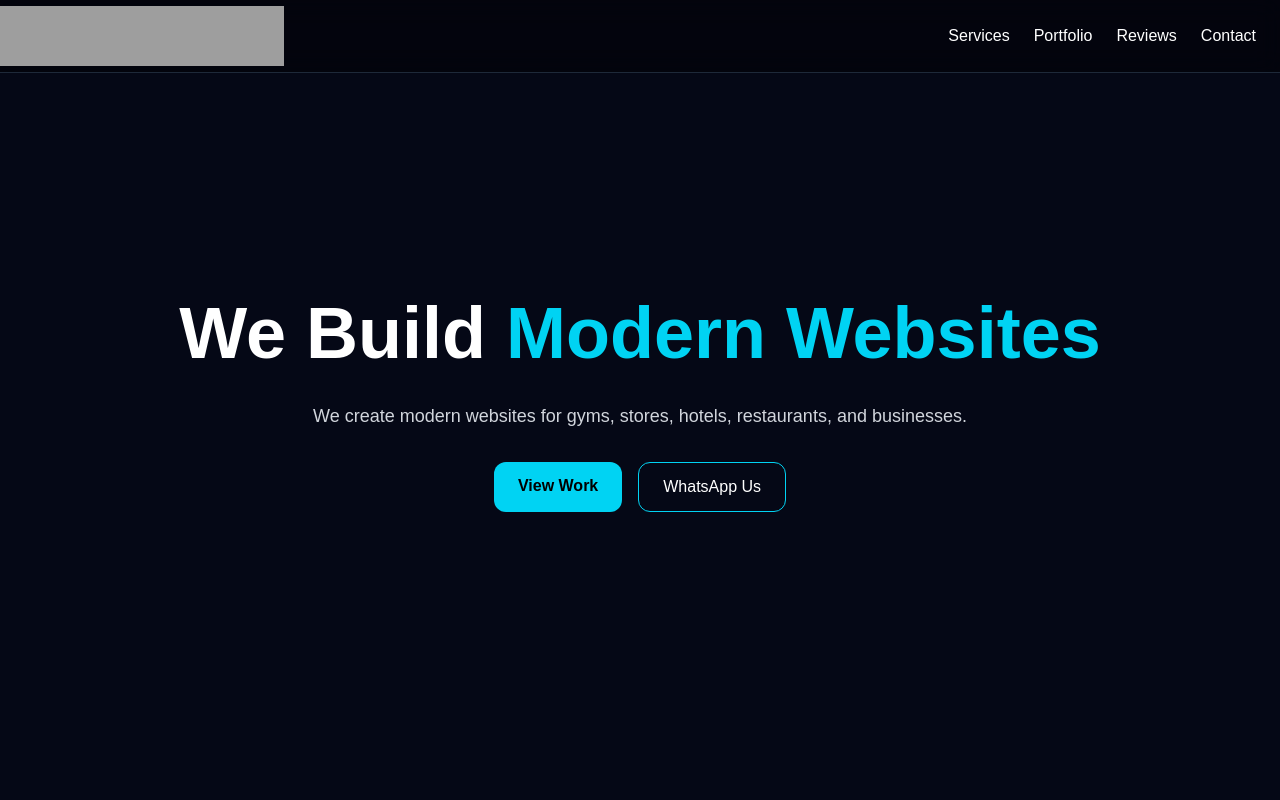
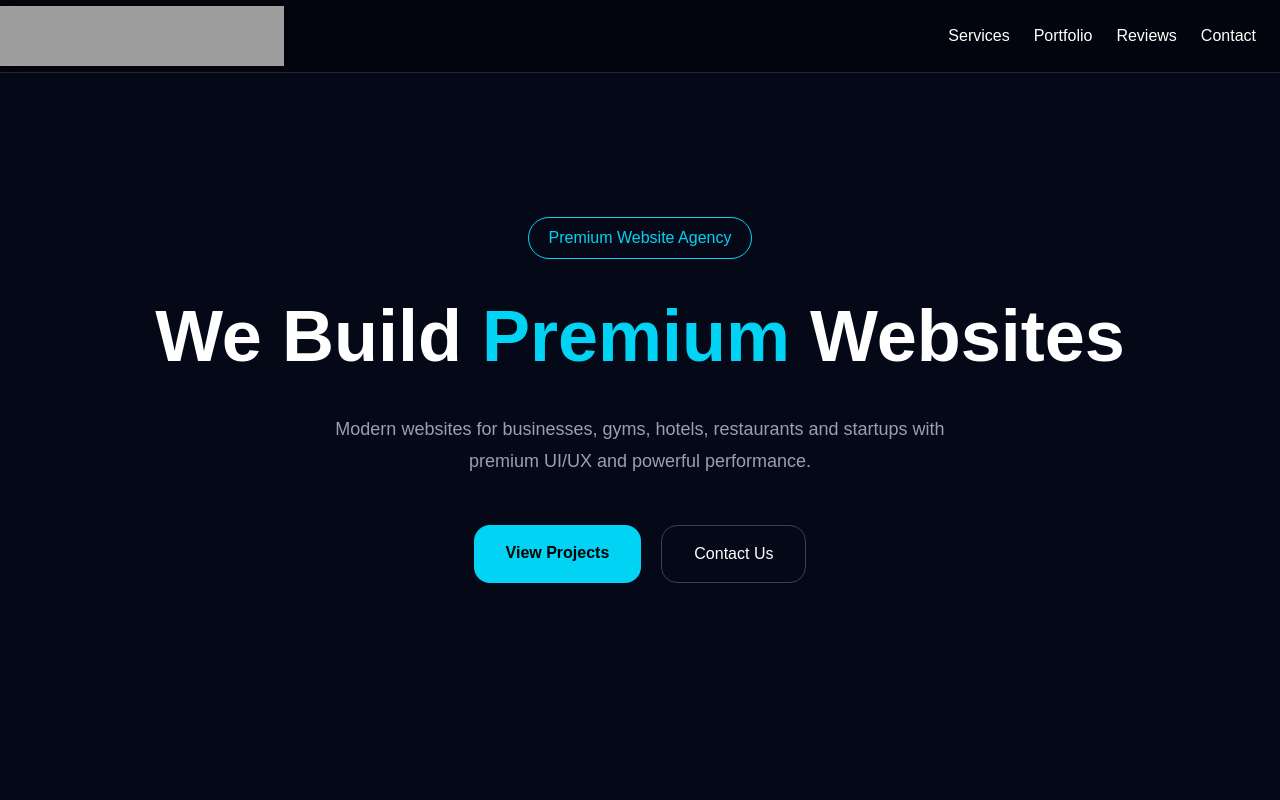
Before and after one commit to PixelForgeIndia/pixelforge-india, a React (Vite) app: page / in a window 1280 px wide. Shown: the top 800 px of the page. Built offline with nearby package versions, Linux system fonts and the light colour scheme; grey boxes are pictures that could not be loaded.

Commit message:
Fixed tailwind vite plugin

```diff
--- a/package.json
+++ b/package.json
@@ -11,6 +11,7 @@
   },
   "dependencies": {
     "@tailwindcss/vite": "^4.3.0",
+    "framer-motion": "^12.40.0",
     "react": "^19.2.6",
     "react-dom": "^19.2.6"
   },
--- a/src/components/Hero.jsx
+++ b/src/components/Hero.jsx
@@ -1,33 +1,70 @@
+import { motion } from "framer-motion"
+
 function Hero() {
   return (
-    <section className="min-h-screen flex items-center justify-center text-center px-6">
+    <section className="min-h-screen flex items-center justify-center px-6 text-center">
+
       <div>
-        <h1 className="text-5xl md:text-7xl font-bold leading-tight">
-          We Build <span className="text-cyan-400">Modern Websites</span>
-        </h1>
 
-        <p className="mt-6 text-gray-300 max-w-2xl mx-auto text-lg">
-          We create modern websites for gyms, stores, hotels,
-          restaurants, and businesses.
-        </p>
+        {/* Small Badge */}
+        <motion.div
+          initial={{ opacity: 0, y: -40 }}
+          animate={{ opacity: 1, y: 0 }}
+          transition={{ duration: 0.7 }}
+          className="inline-block px-5 py-2 rounded-full border border-cyan-400 text-cyan-400 mb-8"
+        >
+          Premium Website Agency
+        </motion.div>
 
-        <div className="mt-8 flex justify-center gap-4 flex-wrap">
+        {/* Main Heading */}
+        <motion.h1
+          initial={{ opacity: 0, y: 80 }}
+          animate={{ opacity: 1, y: 0 }}
+          transition={{ duration: 1 }}
+          className="text-5xl md:text-7xl font-black leading-tight"
+        >
+          We Build
+          <span className="text-cyan-400"> Premium </span>
+          Websites
+        </motion.h1>
+
+        {/* Description */}
+        <motion.p
+          initial={{ opacity: 0 }}
+          animate={{ opacity: 1 }}
+          transition={{ delay: 1, duration: 1 }}
+          className="max-w-2xl mx-auto mt-8 text-gray-400 text-lg leading-8"
+        >
+          Modern websites for businesses, gyms, hotels, restaurants and startups
+          with premium UI/UX and powerful performance.
+        </motion.p>
+
+        {/* Buttons */}
+        <motion.div
+          initial={{ opacity: 0, y: 40 }}
+          animate={{ opacity: 1, y: 0 }}
+          transition={{ delay: 1.5, duration: 0.8 }}
+          className="flex gap-5 justify-center mt-12 flex-wrap"
+        >
+
           <a
             href="#portfolio"
-            className="bg-cyan-400 text-black px-6 py-3 rounded-xl font-bold hover:scale-105 transition"
+            className="bg-cyan-400 text-black px-8 py-4 rounded-2xl font-bold hover:scale-105 transition"
           >
-            View Work
+            View Projects
           </a>
 
           <a
-            href="https://wa.me/919730119052"
-            target="_blank"
-            className="border border-cyan-400 px-6 py-3 rounded-xl hover:bg-cyan-400 hover:text-black transition"
+            href="#contact"
+            className="border border-gray-700 px-8 py-4 rounded-2xl hover:border-cyan-400 transition"
           >
-            WhatsApp Us
+            Contact Us
           </a>
-        </div>
+
+        </motion.div>
+
       </div>
+
     </section>
   )
 }
```
Also changed, not shown: 1 other file (tests, documents, lock files or other folders).
